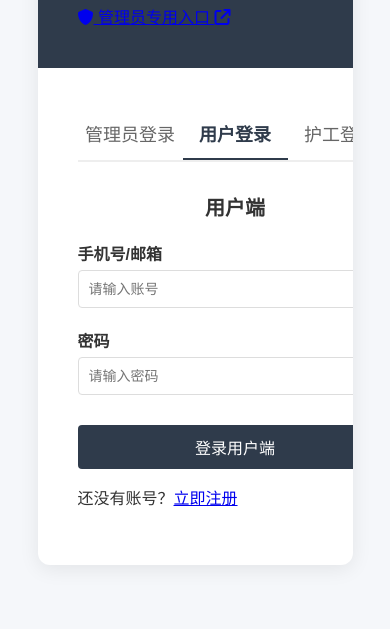
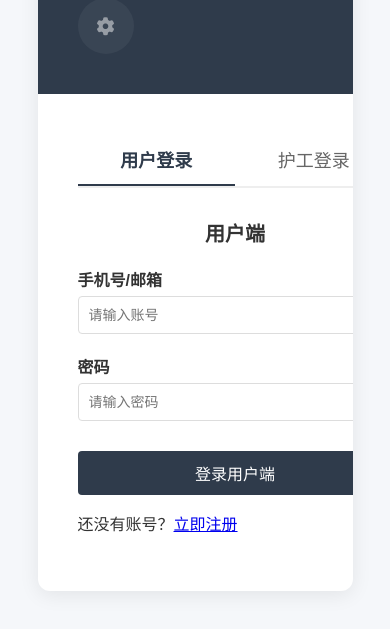
Before and after one commit to hajifasd/CaregivingApp, a plain HTML site: page web/index.html in a window 390 px wide. Shown: the part 255-884 px from the top of the page. Drawn offline with Linux system fonts and the light colour scheme.

Commit message:
加了食用方法修改了前端登录界面

```diff
--- a/web/index.html
+++ b/web/index.html
@@ -153,6 +153,36 @@
             margin-bottom: 20px;
         }
 
+        /* 管理员入口样式 - 隐蔽设计 */
+        .admin-entry {
+            position: absolute;
+            top: 20px;
+            right: 20px;
+            opacity: 0.3;
+            transition: opacity 0.3s;
+        }
+        .admin-entry:hover {
+            opacity: 0.8;
+        }
+        .admin-link {
+            color: #fff;
+            text-decoration: none;
+            font-size: 18px;
+            padding: 8px;
+            border-radius: 50%;
+            background: rgba(255,255,255,0.1);
+            display: flex;
+            align-items: center;
+            justify-content: center;
+            width: 40px;
+            height: 40px;
+            transition: all 0.3s;
+        }
+        .admin-link:hover {
+            background: rgba(255,255,255,0.2);
+            transform: scale(1.1);
+        }
+
         /* 响应式适配 */
         @media (max-width: 992px) {
             .system-container {
@@ -164,6 +194,13 @@
             .brand-section {
                 align-items: flex-start;
                 text-align: left;
+            }
+            .admin-entry {
+                position: relative;
+                top: auto;
+                right: auto;
+                margin-top: 20px;
+                opacity: 0.5;
             }
         }
     </style>
@@ -180,11 +217,9 @@
                 一站式护工资源管理与就业数据分析平台<br>
                 支持管理员、用户、护工多角色协作
             </p>
-            <div class="mt-6">
-                <a href="/admin-login.html" class="inline-flex items-center gap-2 text-primary hover:text-primary/80 font-medium text-sm">
-                    <i class="fa fa-shield"></i>
-                    <span>管理员专用入口</span>
-                    <i class="fa fa-external-link text-xs"></i>
+            <div class="admin-entry">
+                <a href="admin-login.html" class="admin-link">
+                    <i class="fa fa-cog"></i>
                 </a>
             </div>
         </div>
@@ -192,26 +227,11 @@
         <!-- 右侧多端登录区 -->
         <div class="login-section">
             <div class="login-tabs">
-                <div class="login-tab" data-target="admin-tab">管理员登录</div>
                 <div class="login-tab active" data-target="user-tab">用户登录</div>
                 <div class="login-tab" data-target="caregiver-tab">护工登录</div>
             </div>
 
-            <!-- 管理员登录 -->
-            <div class="tab-content" id="admin-tab">
-                <h2 class="tab-title">管理员端</h2>
-                <div class="text-center py-8">
-                    <div class="w-20 h-20 rounded-full bg-primary/10 flex items-center justify-center mx-auto mb-4">
-                        <i class="fa fa-shield text-primary text-3xl"></i>
-                    </div>
-                    <h3 class="text-lg font-medium text-gray-800 mb-2">管理员专用登录</h3>
-                    <p class="text-gray-600 mb-6">请使用独立的管理员登录页面</p>
-                    <a href="/admin-login.html" class="inline-flex items-center gap-2 bg-primary hover:bg-primary/90 text-white px-6 py-3 rounded-lg font-medium transition-colors">
-                        <i class="fa fa-external-link"></i>
-                        <span>前往管理员登录</span>
-                    </a>
-                    </div>
-            </div>
+
 
             <!-- 用户登录 -->
             <div class="tab-content active" id="user-tab">
```
Also changed, not shown: 2 other files.
